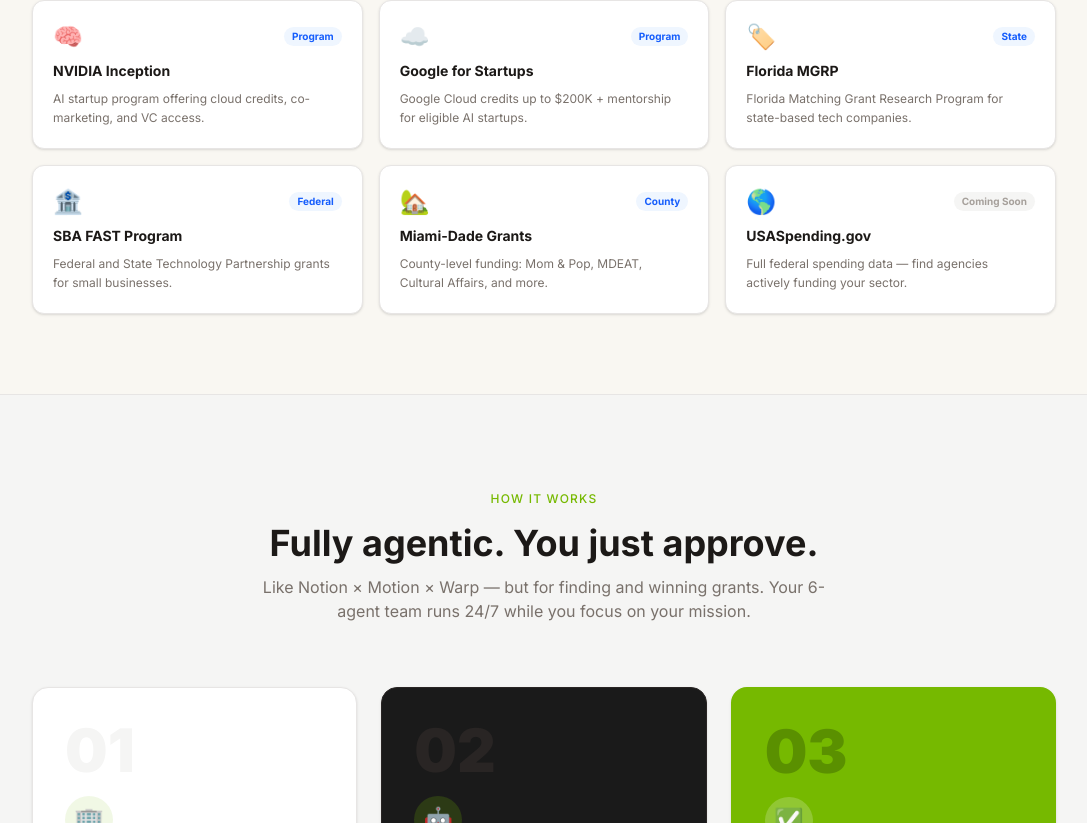
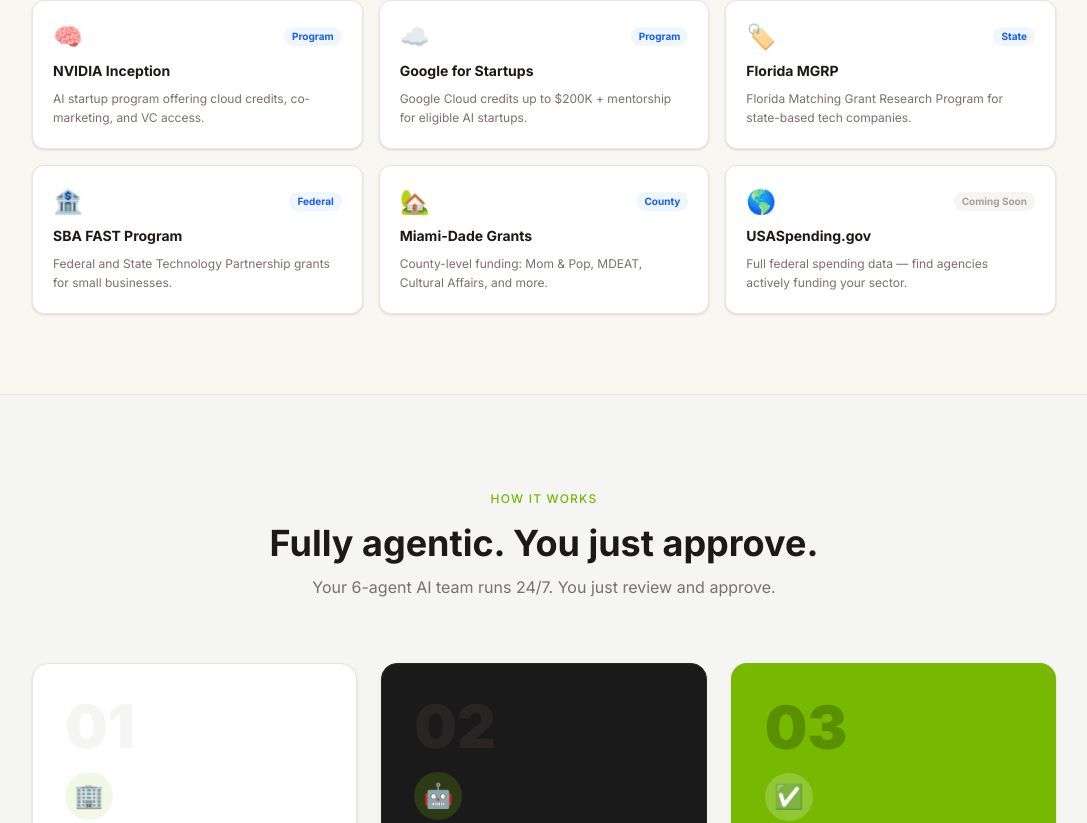
Before and after one commit to lalla-ai/civicpath, a React (Vite) app: page / in a window 1280 px wide. Shown: the part 2738-3561 px from the top of the page, without its empty margins (96-1183 px from the left). Built offline with nearby package versions, Linux system fonts and the light colour scheme; no server answers.

Commit message:
Remove Notion/Motion/Warp reference
Co-Authored-By: Oz <oz-agent@warp.dev>

```diff
--- a/src/pages/LandingPage.tsx
+++ b/src/pages/LandingPage.tsx
@@ -203,7 +203,7 @@
         <div className="text-center mb-16">
           <p className="text-xs text-[#76B900] uppercase tracking-widest font-medium mb-4">HOW IT WORKS</p>
           <h2 className="text-4xl font-bold text-stone-900">Fully agentic. You just approve.</h2>
-          <p className="text-stone-500 mt-3 max-w-xl mx-auto">Like Notion × Motion × Warp — but for finding and winning grants. Your 6-agent team runs 24/7 while you focus on your mission.</p>
+          <p className="text-stone-500 mt-3 max-w-xl mx-auto">Your 6-agent AI team runs 24/7. You just review and approve.</p>
         </div>
         <div className="grid grid-cols-1 md:grid-cols-3 gap-6 max-w-5xl mx-auto">
           {/* Step 1 */}
```
